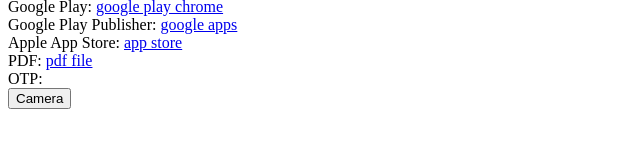
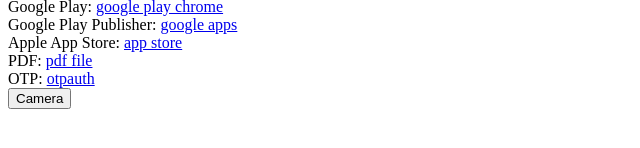
Before and after one commit to FunnyFig/mobile-test-web, a plain HTML site: page index.html in a window 1280 px wide. Shown: the part 226-374 px from the top of the page, 0-640 px from the left. Drawn offline with Linux system fonts and the light colour scheme.

Commit message:
FIX: otp anchor

```diff
--- a/index.html
+++ b/index.html
@@ -32,7 +32,7 @@
 <label>PDF: </label><a href="test.pdf">pdf file</a><br>
 <!-- https://github.com/google/google-authenticator/wiki/Key-Uri-Format -->
 <!-- https://github.com/google/google-authenticator-android/issues/54 -->
-<label>OTP: </label><a href="otpauth://totp/TEST?secret=ACQOUA72D3YFA4E5UORXZTKHJ2XL3WIZ"></a><br>
+<label>OTP: </label><a href="otpauth://totp/TEST?secret=ACQOUA72D3YFA4E5UORXZTKHJ2XL3WIZ">otpauth</a><br>
 
 <!--
 <button onclick="openCamera()">Turn on Camera</button><br>
```
